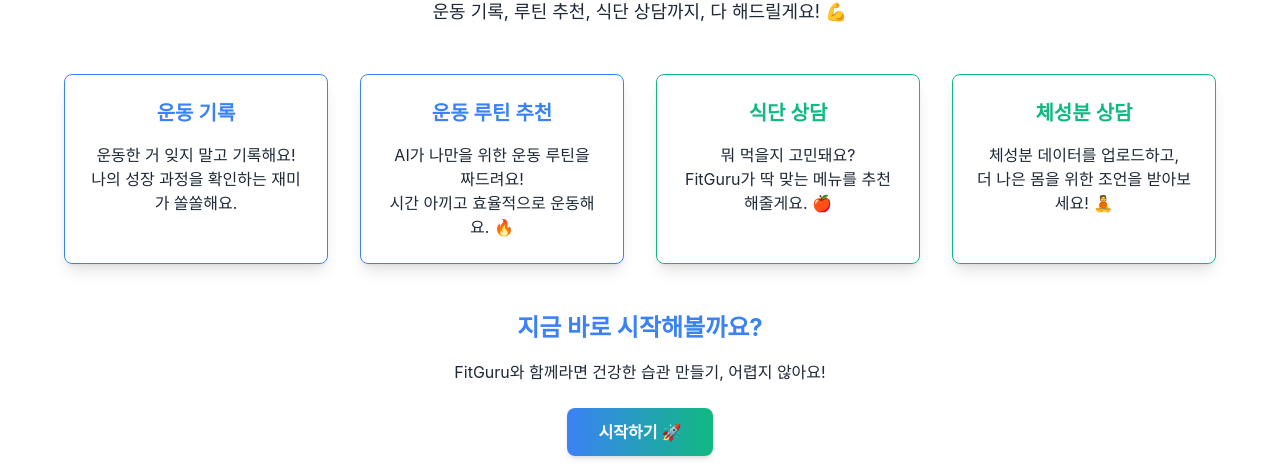
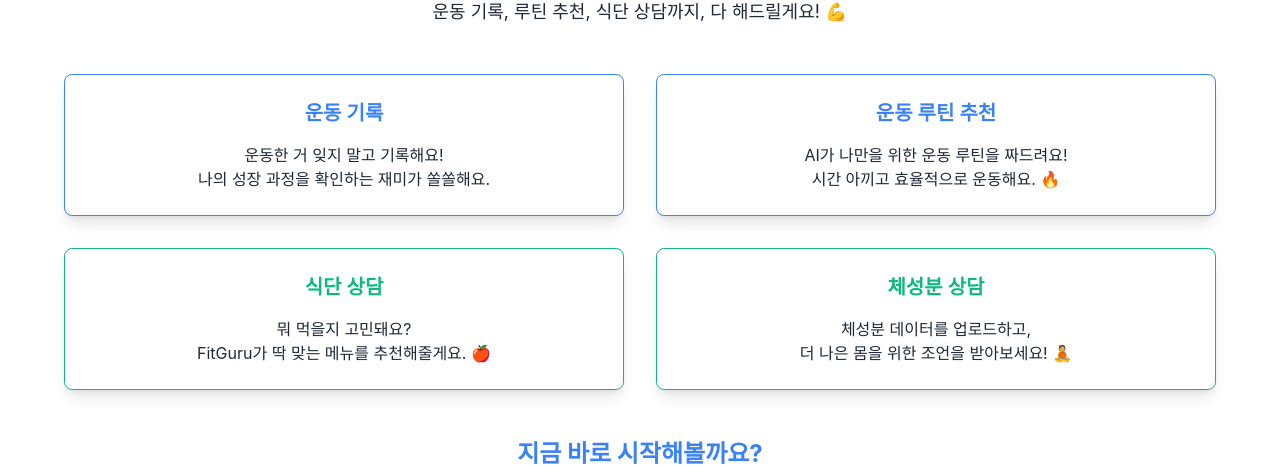
Before and after one commit to younginshin115/yonsei_fitguru, a React (Create React App) app: page / in a window 1280 px wide. Shown: the part 254-720 px from the top of the page. Built offline with nearby package versions, Linux system fonts and the light colour scheme; no server answers.

Commit message:
feat: change grid

```diff
--- a/src/pages/Overview.js
+++ b/src/pages/Overview.js
@@ -13,7 +13,7 @@
                 </p>
 
                 {/* 주요 기능 섹션 */}
-                <div className="grid grid-cols-1 sm:grid-cols-2 lg:grid-cols-4 gap-8">
+                <div className="grid grid-cols-1 sm:grid-cols-2 lg:grid-cols-2 gap-8">
                     {/* 운동 기록 */}
                     <div className="bg-white shadow-lg rounded-lg p-6 hover:scale-105 transition-transform border border-primary">
                         <h2 className="text-xl font-semibold text-primary mb-4">운동 기록</h2>
```
